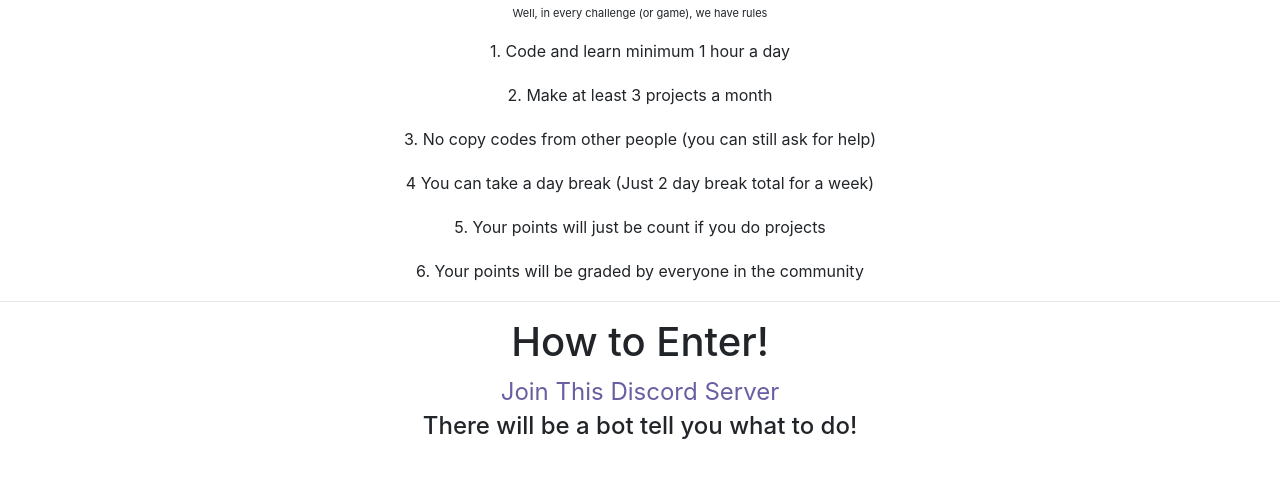
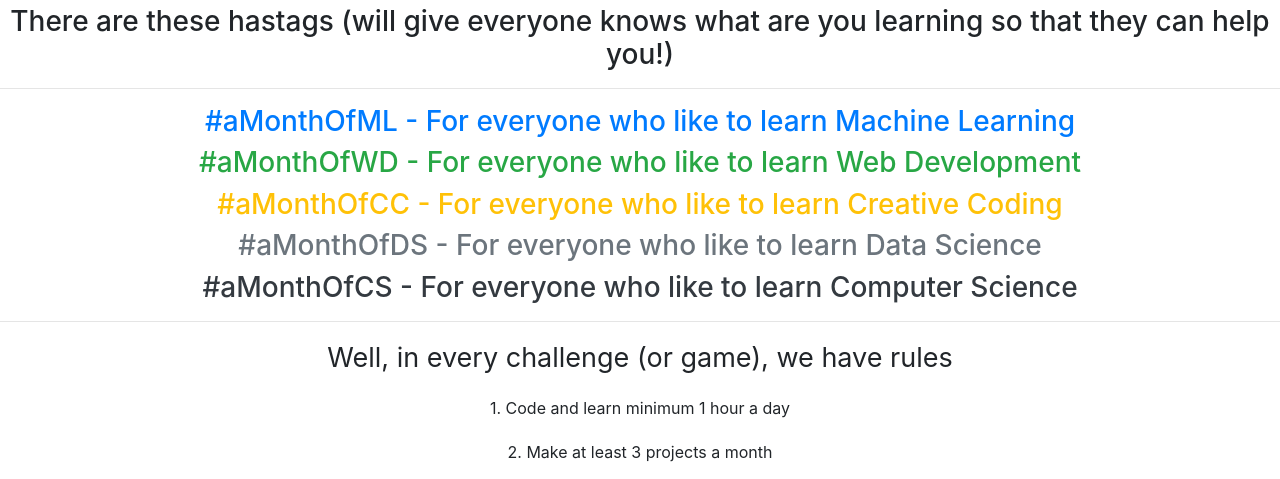
Before and after one commit to amonthofcode/amonthofcode.github.io, a plain HTML site: page index.html in a window 1280 px wide. Shown: the part 728-1207 px from the top of the page. Drawn offline with Linux system fonts and the light colour scheme; files whose address does not match are found by name.

Commit message:
added some hashtages

```diff
--- a/index.html
+++ b/index.html
@@ -41,7 +41,15 @@
         You do learn and do projects (related to code) for every single days in the month. You will get points for your projects. At the end of the month who have the most point wins!&nbsp;</p>
     <hr>
     <h1 class="text-center">Rules - Don't Cheat&nbsp;</h1>
-    <p class="text-center" style="font-size:11px;">Well, in every challenge (or game), we have rules</p>
+    <h3 class="text-center">There are these hastags (will give everyone knows what are you learning so that they can help you!)</h3>
+    <hr>
+    <h3 class="text-center text-primary">#aMonthOfML - For everyone who like to learn Machine Learning</h3>
+    <h3 class="text-center text-success">#aMonthOfWD - For everyone who like to learn Web Development</h3>
+    <h3 class="text-center text-warning">#aMonthOfCC - For everyone who like to learn Creative Coding</h3>
+    <h3 class="text-center text-muted">#aMonthOfDS - For everyone who like to learn Data Science</h3>
+    <h3 class="text-center text-dark">#aMonthOfCS - For everyone who like to learn Computer Science</h3>
+    <hr>
+    <p class="text-center" style="font-size:27px;">Well, in every challenge (or game), we have rules</p>
     <p class="text-center" style="margin:16px;padding:2px;">1. Code and learn minimum 1 hour a day</p>
     <p class="text-center" style="margin:16px;padding:2px;">2. Make at least 3 projects a month</p>
     <p class="text-center" style="margin:16px;padding:2px;">3. No copy codes from other people (you can still ask for help)</p>
```
